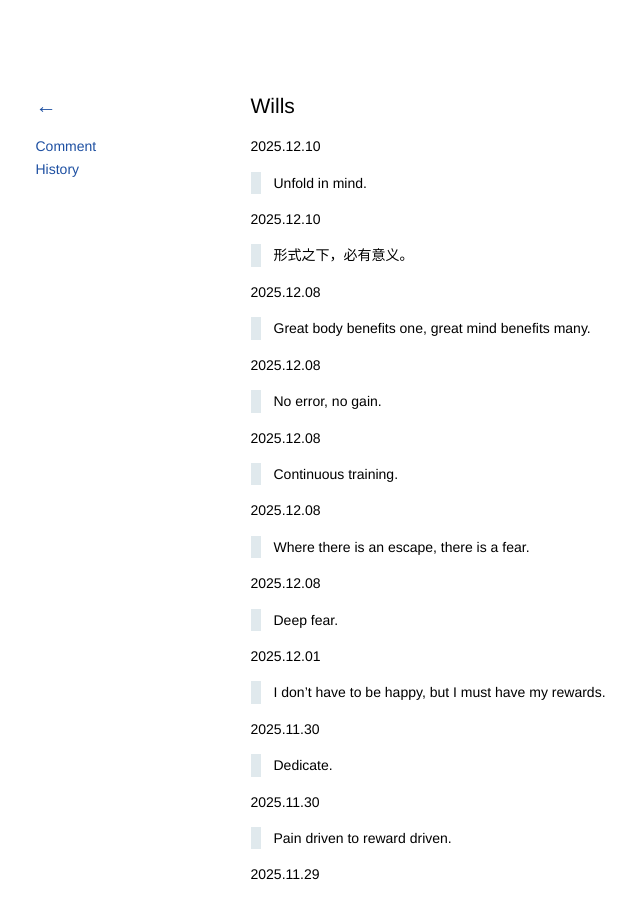
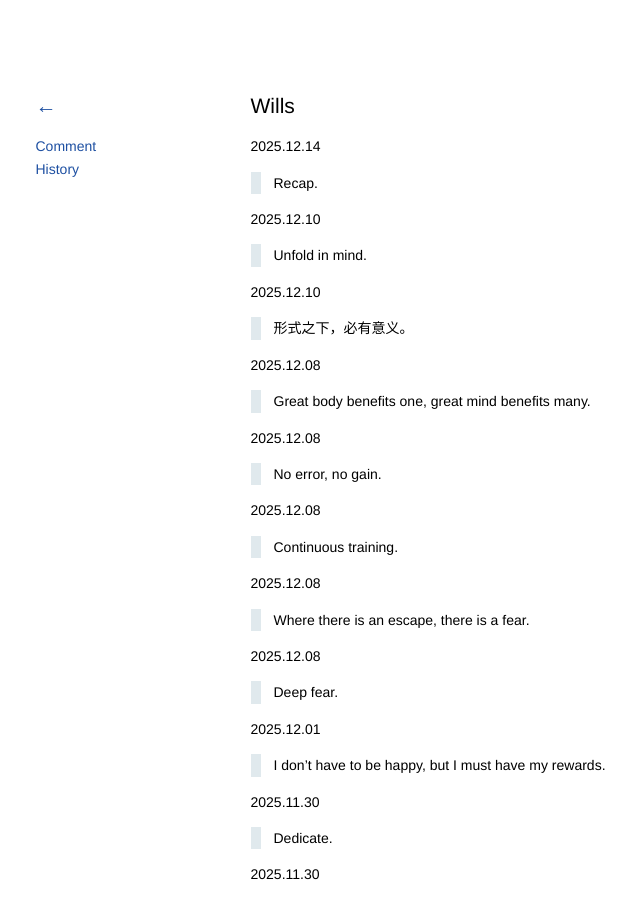
Before and after one commit to kidlj/awei, a Jekyll site: the page built from _wiki/wills.md, in a window 1280 px wide and 900 px high. Shown: the whole window, without its empty margins (97-737 px from the left). Built offline with Jekyll 4.4.1, drawn with Linux system fonts in a browser that asks for light colours.

Commit message:
update wills

```diff
--- a/_wiki/wills.md
+++ b/_wiki/wills.md
@@ -1,6 +1,10 @@
 ---
 title: Wills
 ---
+
+2025.12.14
+
+> Recap.
 
 2025.12.10
 
```
